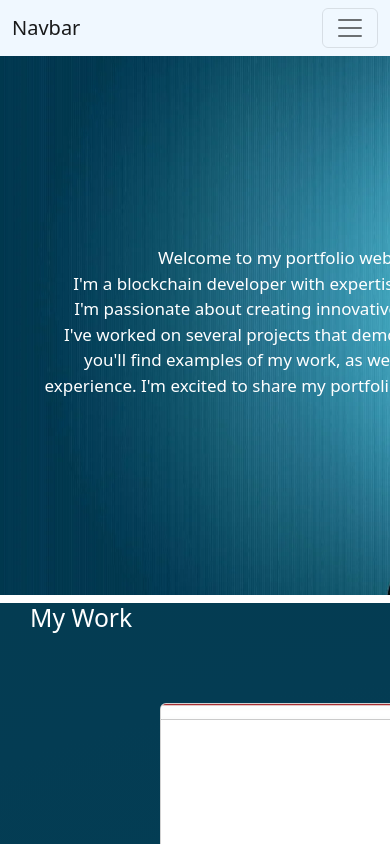
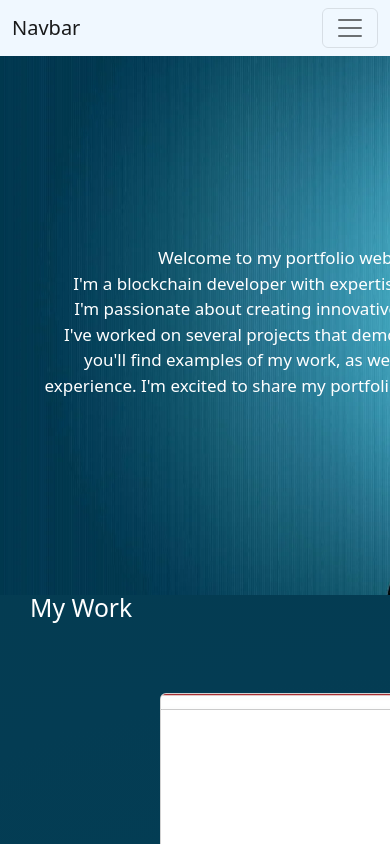
Before and after one commit to placeparks/portfolio, a Next.js app: page / in a window 390 px wide. Shown: the top 844 px of the page. Built offline with nearby package versions, Linux system fonts and the light colour scheme.

Commit message:
Update globals.css

```diff
--- a/styles/globals.css
+++ b/styles/globals.css
@@ -92,7 +92,7 @@ Width:1010px;
   .work{
     color: white;
     margin-left: 30px;
-    margin-top: 120px;
+    margin-top: 110px;
   }
   .card-img-top{
   height: 300px;
```
